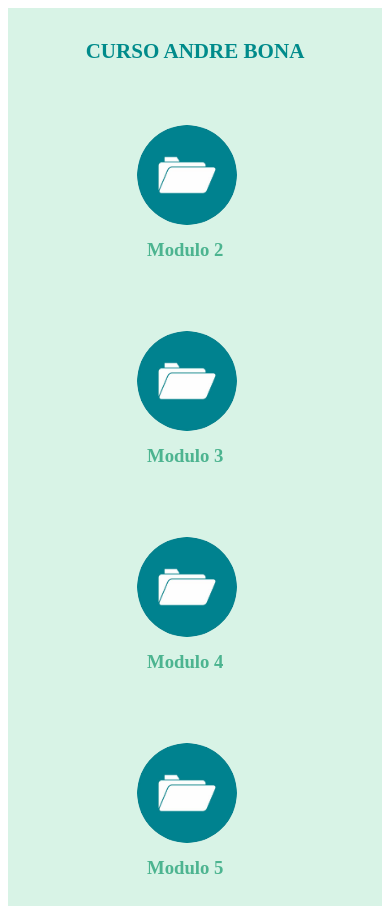
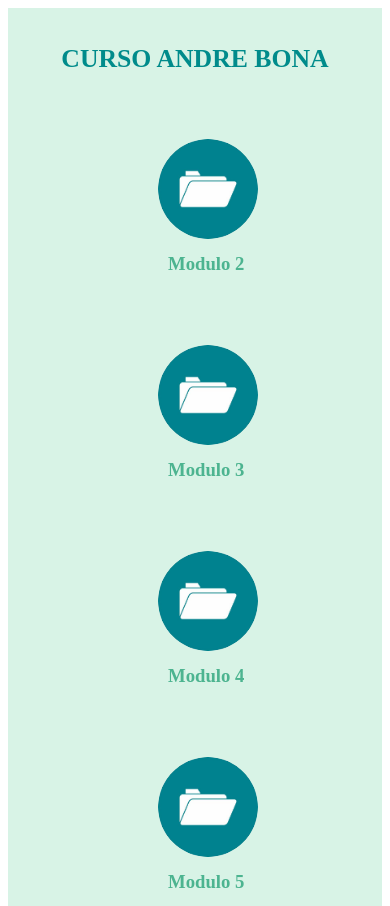
Before and after one commit to MarcosRPereira/site-leonardo, a plain HTML site: page index.html in a window 390 px wide. Shown: the top 906 px of the page. Drawn offline with Linux system fonts and the light colour scheme.

Commit message:
Update responsive.css

```diff
--- a/css/responsive.css
+++ b/css/responsive.css
@@ -7,10 +7,10 @@
   }
 
   .pastas div{
-    margin-left:33%;
+    margin-left:120px;
   }
   .titulo-principal{
-    font-size: 18px;
+    font-size: 22px;
   }
 
   .pastas div,.modulo,.modulo h3{
```
